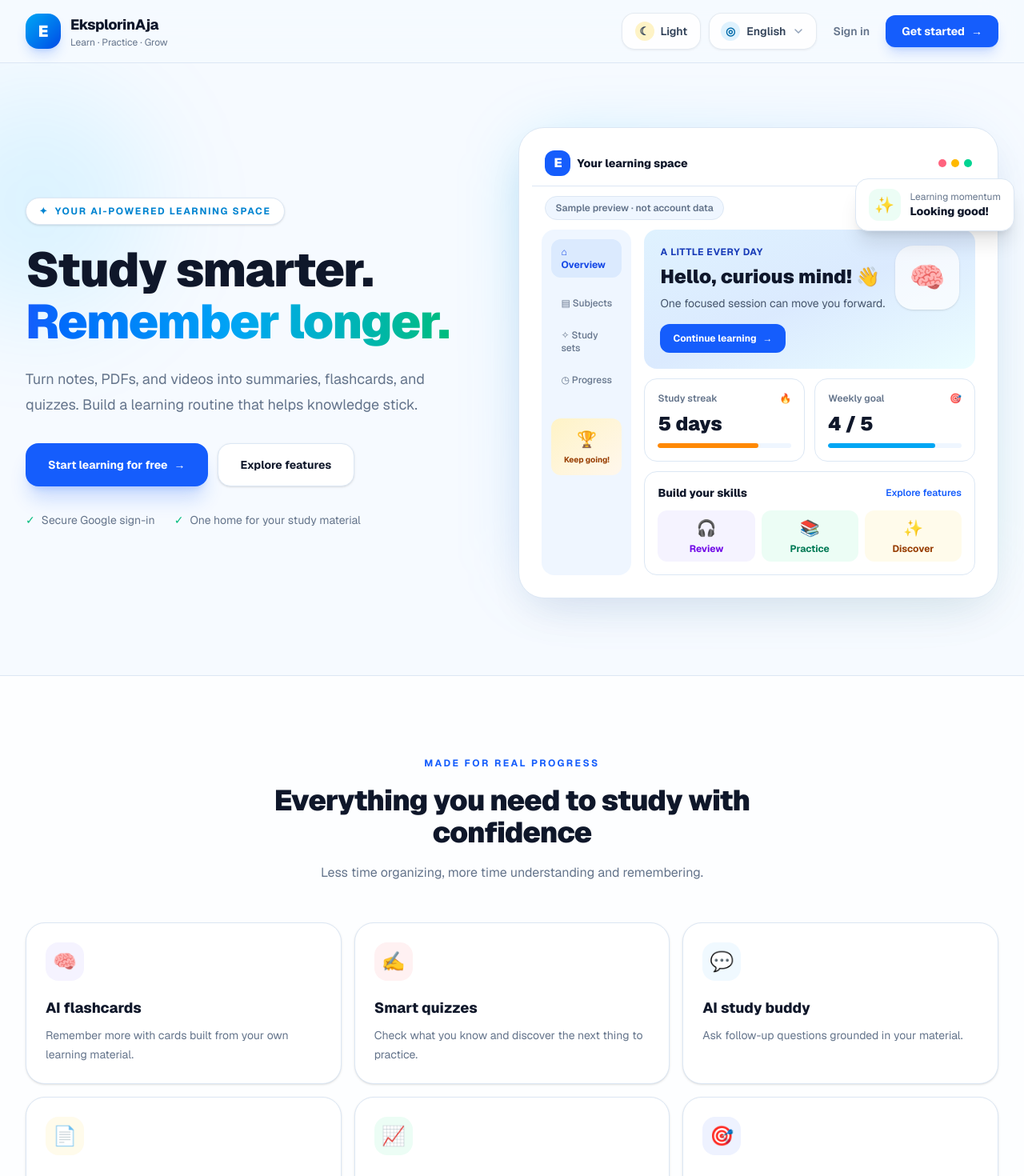
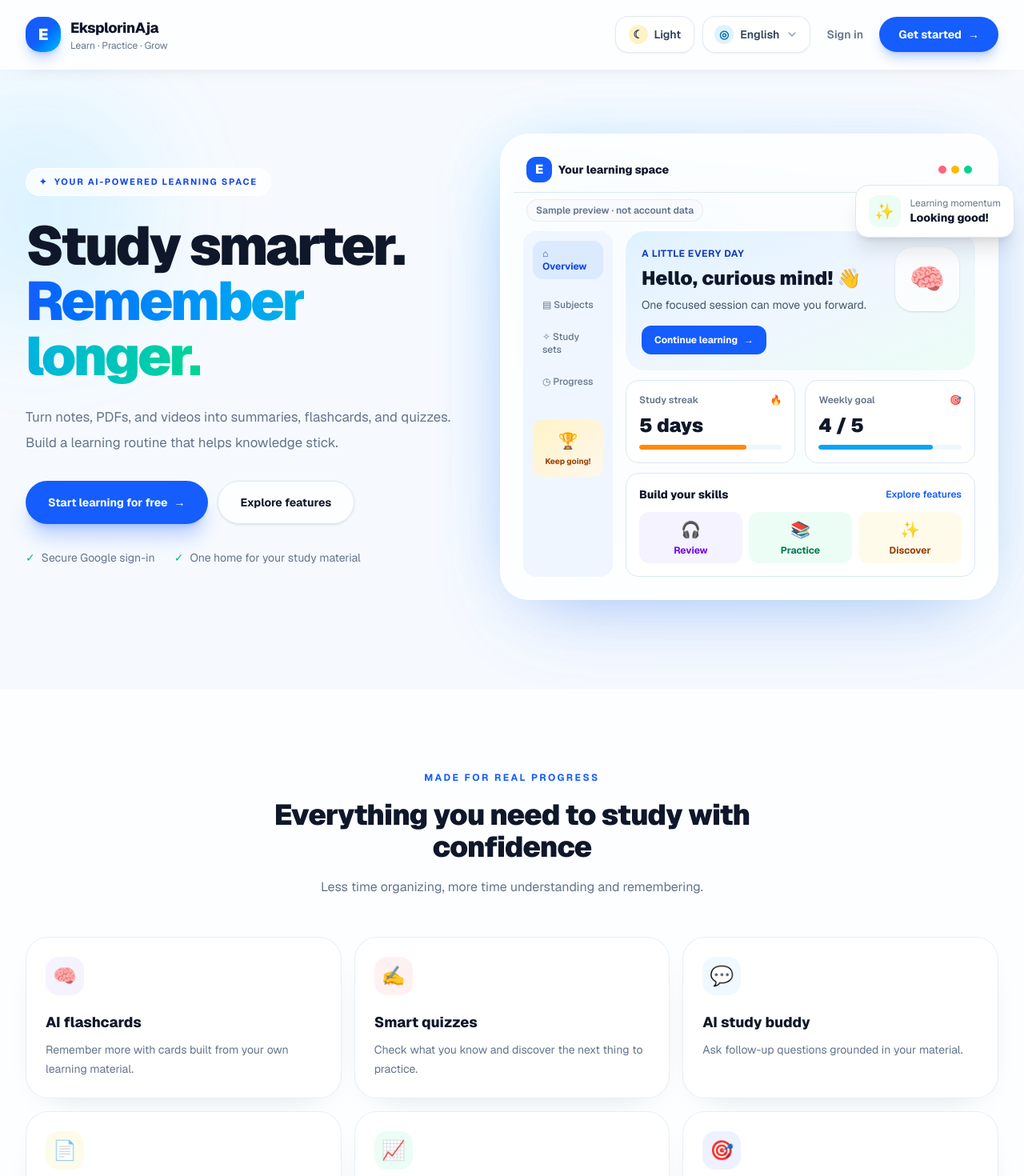
Before and after one commit to shadowroot32/EksplorinAja, a Next.js app: page / in a window 1280 px wide. Shown: the top 1470 px of the page at 80% size. Built offline with nearby package versions, Linux system fonts and the light colour scheme; no server answers.

Commit message:
style: modernize landing page and login
Modernize landing page surfaces and learning preview while preserving feature cards. Improve login panel spacing and prevent the tagline from overlapping.

```diff
--- a/src/components/auth/LoginForm.tsx
+++ b/src/components/auth/LoginForm.tsx
@@ -118,7 +118,7 @@ export default function LoginForm() {
 
   return (
     <main className="public-auth-card mx-auto grid w-full max-w-6xl overflow-hidden rounded-[2rem] border border-[var(--public-border)] bg-[var(--public-surface)] shadow-2xl shadow-blue-950/10 lg:grid-cols-[0.92fr_1.08fr]">
-      <section className="relative hidden min-h-[680px] flex-col justify-between overflow-hidden bg-gradient-to-br from-sky-500 via-blue-600 to-indigo-700 p-10 text-white dark:from-slate-950 dark:via-blue-950 dark:to-indigo-950 lg:flex xl:p-12">
+      <section className="relative hidden min-h-[760px] flex-col justify-between gap-10 overflow-hidden bg-gradient-to-br from-sky-500 via-blue-600 to-indigo-700 p-10 text-white dark:from-slate-950 dark:via-blue-950 dark:to-indigo-950 lg:flex xl:p-14">
         <div aria-hidden="true" className="absolute -right-20 -top-20 h-72 w-72 rounded-full bg-cyan-300/25 blur-3xl" />
         <div aria-hidden="true" className="absolute -bottom-24 -left-16 h-80 w-80 rounded-full bg-indigo-300/25 blur-3xl" />
         <Brand light tagline={text.tagline} />
@@ -138,13 +138,13 @@ export default function LoginForm() {
             </div>
           </div>
         </div>
-        <div className="relative z-10 flex items-center gap-3 rounded-2xl border border-white/15 bg-white/10 px-4 py-3 text-sm text-blue-50 backdrop-blur dark:border-white/10 dark:bg-white/5 dark:text-slate-200">
+        <div className="relative z-10 flex items-center gap-3 border-t border-white/20 pt-6 text-sm text-blue-100 dark:border-white/10 dark:text-slate-300">
           <span className="flex h-10 w-10 shrink-0 items-center justify-center rounded-xl bg-white/15 text-lg" aria-hidden="true">🌱</span>
           <p className="min-w-0 max-w-xs leading-6">{text.footerLine}</p>
         </div>
       </section>
 
-      <section className="flex min-h-[610px] flex-col justify-center px-6 py-10 sm:px-10 lg:min-h-[680px] lg:px-12 xl:px-16">
+      <section className="flex min-h-[760px] flex-col justify-center px-6 py-10 sm:px-10 lg:min-h-[760px] lg:px-12 xl:px-16">
         <div className="mb-9 lg:hidden"><Brand tagline={text.tagline} /></div>
         <div className="mx-auto w-full max-w-md">
           <div className="mb-8">
--- a/src/components/public/LandingPage.tsx
+++ b/src/components/public/LandingPage.tsx
@@ -108,33 +108,33 @@ export default function LandingPage() {
   const text = copy[locale];
 
   return (
-    <main className="public-site min-h-screen overflow-hidden bg-[var(--public-bg)] text-[var(--public-text)] transition-colors duration-300">
-      <header className="sticky top-0 z-30 border-b border-[var(--public-border)] bg-[var(--public-bg)]/90 backdrop-blur-xl">
-        <nav className="mx-auto flex max-w-7xl flex-wrap items-center justify-between gap-3 px-5 py-4 sm:px-8">
+    <main className="public-site relative min-h-screen overflow-hidden bg-[var(--public-bg)] text-[var(--public-text)] transition-colors duration-300">
+      <header className="sticky top-0 z-30 border-b border-white/60 bg-white/75 shadow-[0_8px_30px_-24px_rgba(15,23,42,0.35)] backdrop-blur-2xl dark:border-slate-800/70 dark:bg-slate-950/75">
+        <nav className="mx-auto flex max-w-7xl flex-wrap items-center justify-between gap-3 px-5 py-4 sm:px-8 lg:py-5">
           <Link href="/" className="inline-flex shrink-0 items-center gap-3" aria-label="EksplorinAja home">
-            <span className="flex h-11 w-11 items-center justify-center rounded-2xl bg-gradient-to-br from-sky-500 to-blue-700 text-xl font-black text-white shadow-lg shadow-blue-600/20">E</span>
+            <span className="flex h-11 w-11 items-center justify-center rounded-[1.15rem] bg-gradient-to-br from-blue-600 via-blue-600 to-sky-400 text-xl font-black text-white shadow-lg shadow-blue-600/25">E</span>
             <span><span className="block text-lg font-extrabold tracking-tight text-[var(--public-text)]">EksplorinAja</span><span className="block text-xs text-[var(--public-muted)]">{text.tagline}</span></span>
           </Link>
           <div className="flex flex-wrap items-center justify-end gap-2">
             <div className="hidden lg:block"><ThemeLanguageControls /></div>
             <div className="lg:hidden"><ThemeLanguageControls compact /></div>
             <Link href="/login" className="hidden rounded-xl px-3 py-2.5 text-sm font-semibold text-[var(--public-muted)] transition hover:bg-[var(--public-soft)] hover:text-blue-600 sm:inline-flex">{text.signIn}</Link>
-            <Link href="/login?mode=register" className="inline-flex items-center gap-2 rounded-xl bg-blue-600 px-4 py-2.5 text-sm font-bold text-white shadow-lg shadow-blue-600/20 transition hover:-translate-y-0.5 hover:bg-blue-700 sm:px-5">{text.getStarted} <span aria-hidden="true">→</span></Link>
+            <Link href="/login?mode=register" className="inline-flex items-center gap-2 rounded-full bg-blue-600 px-5 py-3 text-sm font-bold text-white shadow-lg shadow-blue-600/25 transition duration-300 hover:-translate-y-0.5 hover:bg-blue-700 hover:shadow-xl sm:px-6">{text.getStarted} <span aria-hidden="true">→</span></Link>
           </div>
         </nav>
       </header>
 
-      <section className="relative mx-auto grid max-w-7xl items-center gap-12 px-5 pb-20 pt-12 sm:px-8 sm:pt-16 lg:grid-cols-[0.96fr_1.04fr] lg:gap-10 lg:pb-24 lg:pt-20">
+      <section className="relative mx-auto grid max-w-7xl items-center gap-12 px-5 pb-20 pt-12 sm:px-8 sm:pb-24 sm:pt-16 lg:grid-cols-[0.92fr_1.08fr] lg:gap-10 lg:pb-28 lg:pt-20">
         <div aria-hidden="true" className="pointer-events-none absolute -left-24 top-8 h-72 w-72 rounded-full bg-sky-400/10 blur-3xl" />
         <div className="relative z-10">
-          <div className="inline-flex items-center gap-2 rounded-full border border-[var(--public-border)] bg-[var(--public-surface)] px-4 py-2 text-xs font-bold uppercase tracking-[0.14em] text-sky-600 shadow-sm dark:text-sky-300"><span aria-hidden="true">✦</span> {text.eyebrow}</div>
-          <h1 className="mt-6 max-w-2xl text-4xl font-black leading-[1.08] tracking-tight text-[var(--public-text)] sm:text-5xl lg:text-6xl">
-            {text.headlineOne}<br /><span className="bg-gradient-to-r from-blue-600 via-sky-500 to-emerald-500 bg-clip-text text-transparent dark:from-sky-300 dark:via-blue-300 dark:to-emerald-300">{text.headlineTwo}</span>
+          <div className="inline-flex items-center gap-2 rounded-full border border-white/80 bg-white/75 px-4 py-2 text-[11px] font-bold uppercase tracking-[0.16em] text-blue-700 shadow-[0_8px_30px_-18px_rgba(37,99,235,0.35)] backdrop-blur-xl dark:border-slate-700 dark:bg-slate-900/70 dark:text-sky-300"><span aria-hidden="true">✦</span> {text.eyebrow}</div>
+          <h1 className="mt-7 max-w-2xl text-5xl font-black leading-[1.02] tracking-[-0.045em] text-[var(--public-text)] sm:text-6xl lg:text-[4.25rem]">
+            {text.headlineOne}<br /><span className="bg-gradient-to-r from-blue-600 via-sky-500 to-emerald-400 bg-clip-text text-transparent dark:from-sky-300 dark:via-blue-300 dark:to-emerald-300">{text.headlineTwo}</span>
           </h1>
-          <p className="mt-6 max-w-xl text-lg leading-8 text-[var(--public-muted)]">{text.hero}</p>
+          <p className="mt-6 max-w-xl text-[1.05rem] leading-8 text-[var(--public-muted)]">{text.hero}</p>
           <div className="mt-8 flex flex-col gap-3 sm:flex-row">
-            <Link href="/login?mode=register" className="inline-flex items-center justify-center gap-2 rounded-2xl bg-blue-600 px-7 py-4 text-sm font-bold text-white shadow-xl shadow-blue-600/20 transition hover:-translate-y-0.5 hover:bg-blue-700">{text.start} <span aria-hidden="true">→</span></Link>
-            <Link href="#features" className="inline-flex items-center justify-center rounded-2xl border border-[var(--public-border)] bg-[var(--public-surface)] px-7 py-4 text-sm font-bold text-[var(--public-text)] shadow-sm transition hover:border-sky-300 hover:bg-[var(--public-soft)]">{text.explore}</Link>
+            <Link href="/login?mode=register" className="inline-flex items-center justify-center gap-2 rounded-full bg-blue-600 px-7 py-4 text-sm font-bold text-white shadow-xl shadow-blue-600/25 transition duration-300 hover:-translate-y-1 hover:bg-blue-700 hover:shadow-2xl">{text.start} <span aria-hidden="true">→</span></Link>
+            <Link href="#features" className="inline-flex items-center justify-center rounded-full border border-[var(--public-border)] bg-white/80 px-7 py-4 text-sm font-bold text-[var(--public-text)] shadow-sm backdrop-blur transition duration-300 hover:-translate-y-0.5 hover:border-sky-300 hover:bg-white dark:bg-slate-900/70 dark:hover:bg-slate-900">{text.explore}</Link>
           </div>
           <div className="mt-8 flex flex-wrap items-center gap-x-6 gap-y-3 text-sm text-[var(--public-muted)]">
             <span className="inline-flex items-center gap-2"><span className="text-emerald-500" aria-hidden="true">✓</span>{text.trustOne}</span>
@@ -144,13 +144,13 @@ export default function LandingPage() {
 
         <div className="relative mx-auto w-full max-w-2xl lg:pl-3">
           <div aria-hidden="true" className="absolute inset-5 rounded-[2.5rem] bg-gradient-to-br from-sky-400/25 via-blue-400/20 to-emerald-300/20 blur-2xl" />
-          <div className="relative overflow-hidden rounded-[2rem] border border-[var(--public-border)] bg-[var(--public-surface)] p-3 shadow-2xl shadow-blue-950/10 sm:p-4">
+          <div className="relative overflow-hidden rounded-[2rem] border border-white/80 bg-white/90 p-3 shadow-[0_35px_100px_-42px_rgba(37,99,235,0.42)] backdrop-blur-xl sm:rounded-[2.25rem] sm:p-4 dark:border-slate-700/80 dark:bg-slate-900/90 dark:shadow-black/30">
             <div className="flex items-center justify-between rounded-t-[1.4rem] border-b border-[var(--public-border)] px-3 py-3 sm:px-4">
               <div className="flex items-center gap-2"><span className="flex h-8 w-8 items-center justify-center rounded-xl bg-blue-600 font-black text-white">E</span><span className="text-sm font-extrabold">{text.preview}</span></div>
               <div className="flex gap-1.5" aria-hidden="true"><span className="h-2.5 w-2.5 rounded-full bg-rose-400" /><span className="h-2.5 w-2.5 rounded-full bg-amber-400" /><span className="h-2.5 w-2.5 rounded-full bg-emerald-400" /></div>
             </div>
-            <div className="px-3 pt-3 sm:px-4">
-              <span className="inline-flex max-w-full rounded-full border border-[var(--public-border)] bg-[var(--public-soft)] px-3 py-1.5 text-[10px] font-semibold leading-4 text-[var(--public-muted)] sm:text-xs">{text.previewSample}</span>
+            <div className="px-3 pt-2 sm:px-4">
+              <span className="inline-flex max-w-full rounded-full bg-slate-50/90 px-3 py-1.5 text-[10px] font-semibold leading-4 text-slate-500 ring-1 ring-inset ring-slate-200/70 sm:text-xs dark:bg-slate-800/70 dark:text-slate-300 dark:ring-slate-700">{text.previewSample}</span>
             </div>
             <div className="grid gap-3 p-2 sm:grid-cols-[112px_1fr] sm:gap-4 sm:p-3">
               <aside className="hidden space-y-2 rounded-2xl bg-[var(--public-soft)] p-3 sm:block">
@@ -161,7 +161,7 @@ export default function LandingPage() {
                 <div className="mt-8 rounded-xl bg-gradient-to-br from-amber-100 to-orange-50 p-3 text-center dark:from-amber-950/50 dark:to-orange-950/40"><div className="text-xl" aria-hidden="true">🏆</div><div className="mt-1 text-[10px] font-bold text-amber-800 dark:text-amber-200">{text.keepGoing}</div></div>
               </aside>
               <div className="min-w-0 space-y-3">
-                <div className="rounded-2xl bg-gradient-to-br from-sky-100 via-blue-100 to-cyan-50 p-4 dark:from-[#193452] dark:via-[#172b4a] dark:to-[#10243a] sm:p-5">
+                <div className="rounded-[1.5rem] bg-gradient-to-br from-sky-100 via-blue-50 to-emerald-50 p-4 ring-1 ring-white/80 sm:p-5 dark:from-[#193452] dark:via-[#172b4a] dark:to-[#10243a] dark:ring-slate-700">
                   <div className="flex items-start justify-between gap-3">
                     <div><div className="text-xs font-bold uppercase tracking-wider text-blue-800 dark:text-sky-300">{text.everyDay}</div><div className="mt-2 text-xl font-black leading-tight text-slate-900 dark:text-white sm:text-2xl">{text.curious} 👋</div><div className="mt-2 max-w-xs text-xs leading-5 text-slate-600 dark:text-slate-300 sm:text-sm">{text.session}</div></div>
                     <div className="flex h-16 w-16 shrink-0 items-center justify-center rounded-[1.4rem] bg-white/70 text-4xl shadow-sm dark:bg-slate-900/60 sm:h-20 sm:w-20">🧠</div>
@@ -180,16 +180,16 @@ export default function LandingPage() {
         </div>
       </section>
 
-      <section id="features" className="border-y border-[var(--public-border)] bg-[var(--public-surface)]/80 py-20 sm:py-24">
+      <section id="features" className="relative border-y border-white/80 bg-white/75 py-20 sm:py-24 dark:border-slate-800 dark:bg-slate-950/45">
         <div className="mx-auto max-w-7xl px-5 sm:px-8">
           <div className="mx-auto max-w-2xl text-center"><span className="text-xs font-bold uppercase tracking-[0.2em] text-blue-600 dark:text-sky-300">{text.featuresEyebrow}</span><h2 className="mt-4 text-3xl font-black tracking-tight text-[var(--public-text)] sm:text-4xl">{text.featuresTitle}</h2><p className="mt-4 leading-7 text-[var(--public-muted)]">{text.featuresIntro}</p></div>
           <div className="mt-12 grid gap-4 sm:grid-cols-2 lg:grid-cols-3">
-            {text.features.map((feature) => <article key={feature[1]} className="group rounded-3xl border border-[var(--public-border)] bg-[var(--public-surface)] p-6 shadow-sm transition duration-200 hover:-translate-y-1 hover:border-sky-300 hover:shadow-xl hover:shadow-blue-900/5"><div className={'flex h-12 w-12 items-center justify-center rounded-2xl text-2xl ' + feature[3].split(' ')[0]} aria-hidden="true">{feature[0]}</div><h3 className="mt-5 text-lg font-extrabold text-[var(--public-text)]">{feature[1]}</h3><p className="mt-2 text-sm leading-6 text-[var(--public-muted)]">{feature[2]}</p></article>)}
+            {text.features.map((feature) => <article key={feature[1]} className="group rounded-[1.75rem] border border-slate-200/75 bg-white/90 p-6 shadow-[0_14px_40px_-30px_rgba(15,23,42,0.28)] transition duration-300 hover:-translate-y-1.5 hover:border-sky-200 hover:shadow-[0_24px_60px_-32px_rgba(37,99,235,0.32)] dark:border-slate-700 dark:bg-slate-900/85 dark:hover:border-sky-800"><div className={'flex h-12 w-12 items-center justify-center rounded-2xl text-2xl ' + feature[3].split(' ')[0]} aria-hidden="true">{feature[0]}</div><h3 className="mt-5 text-lg font-extrabold text-[var(--public-text)]">{feature[1]}</h3><p className="mt-2 text-sm leading-6 text-[var(--public-muted)]">{feature[2]}</p></article>)}
           </div>
         </div>
       </section>
 
-      <section className="mx-auto max-w-5xl px-5 py-20 text-center sm:px-8 sm:py-24"><div className="rounded-[2rem] bg-gradient-to-br from-blue-700 via-blue-600 to-sky-500 px-6 py-12 text-white shadow-2xl shadow-blue-900/15 sm:px-12 sm:py-16"><div className="text-4xl" aria-hidden="true">🚀</div><h2 className="mt-4 text-3xl font-black tracking-tight sm:text-4xl">{text.bottomTitle}</h2><p className="mx-auto mt-4 max-w-xl leading-7 text-blue-50">{text.bottomBody}</p><Link href="/login?mode=register" className="mt-8 inline-flex items-center justify-center gap-2 rounded-2xl bg-white px-7 py-3.5 text-sm font-extrabold text-blue-700 shadow-lg transition hover:-translate-y-0.5 hover:bg-blue-50">{text.bottomCta} <span aria-hidden="true">→</span></Link></div></section>
+      <section className="mx-auto max-w-6xl px-5 py-20 text-center sm:px-8 sm:py-24"><div className="relative overflow-hidden rounded-[2.5rem] bg-gradient-to-br from-slate-950 via-blue-950 to-blue-700 px-6 py-12 text-white shadow-[0_30px_90px_-40px_rgba(30,64,175,0.5)] sm:px-12 sm:py-16"><div className="text-4xl" aria-hidden="true">🚀</div><h2 className="mt-4 text-3xl font-black tracking-tight sm:text-4xl">{text.bottomTitle}</h2><p className="mx-auto mt-4 max-w-xl leading-7 text-blue-50">{text.bottomBody}</p><Link href="/login?mode=register" className="mt-8 inline-flex items-center justify-center gap-2 rounded-2xl bg-white px-7 py-3.5 text-sm font-extrabold text-blue-700 shadow-lg transition hover:-translate-y-0.5 hover:bg-blue-50">{text.bottomCta} <span aria-hidden="true">→</span></Link></div></section>
       <footer className="border-t border-[var(--public-border)] bg-[var(--public-surface)]/70 px-5 py-7 text-center text-sm text-[var(--public-muted)]">© 2026 EksplorinAja · {text.footer}</footer>
     </main>
   );
```
